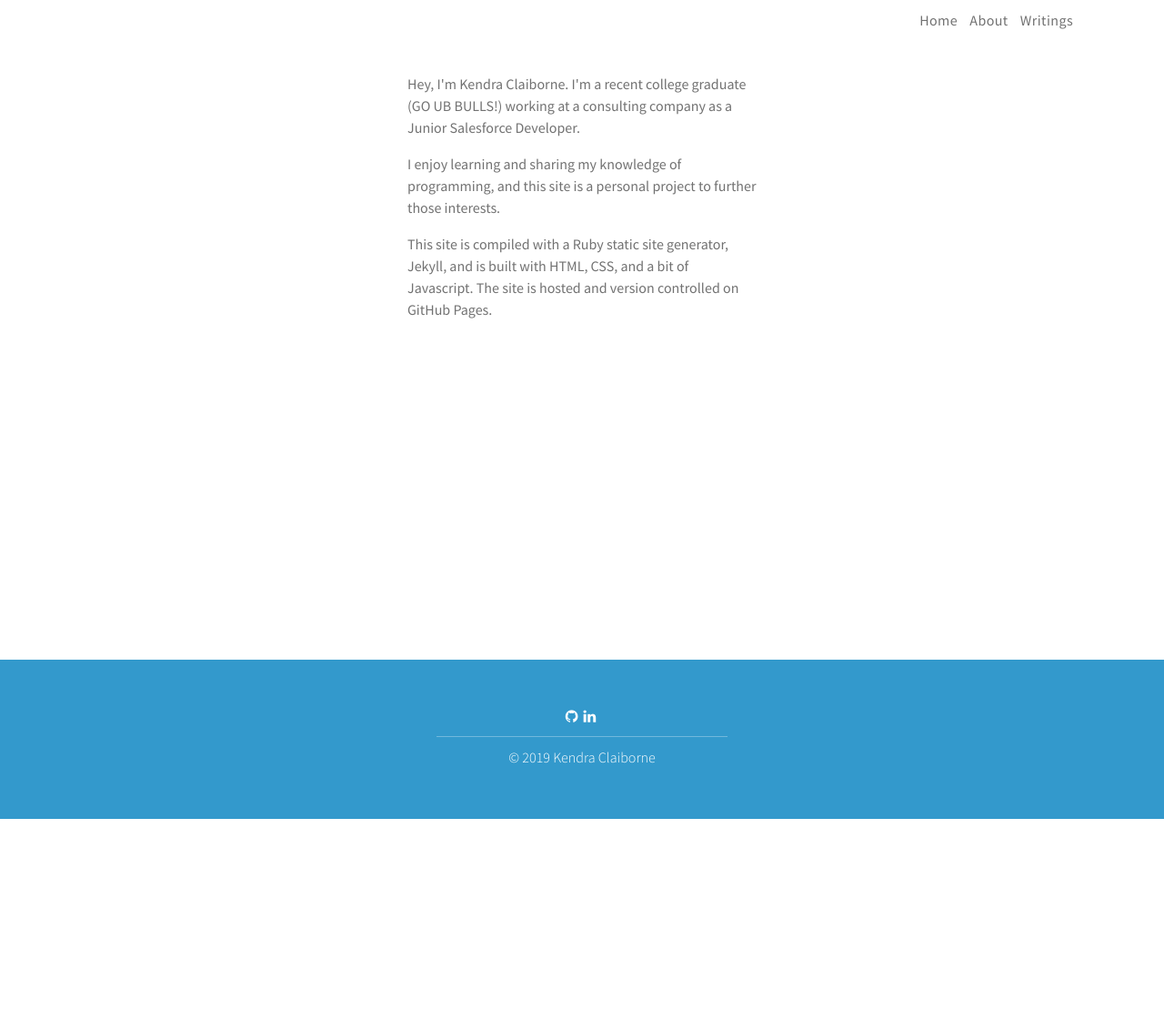
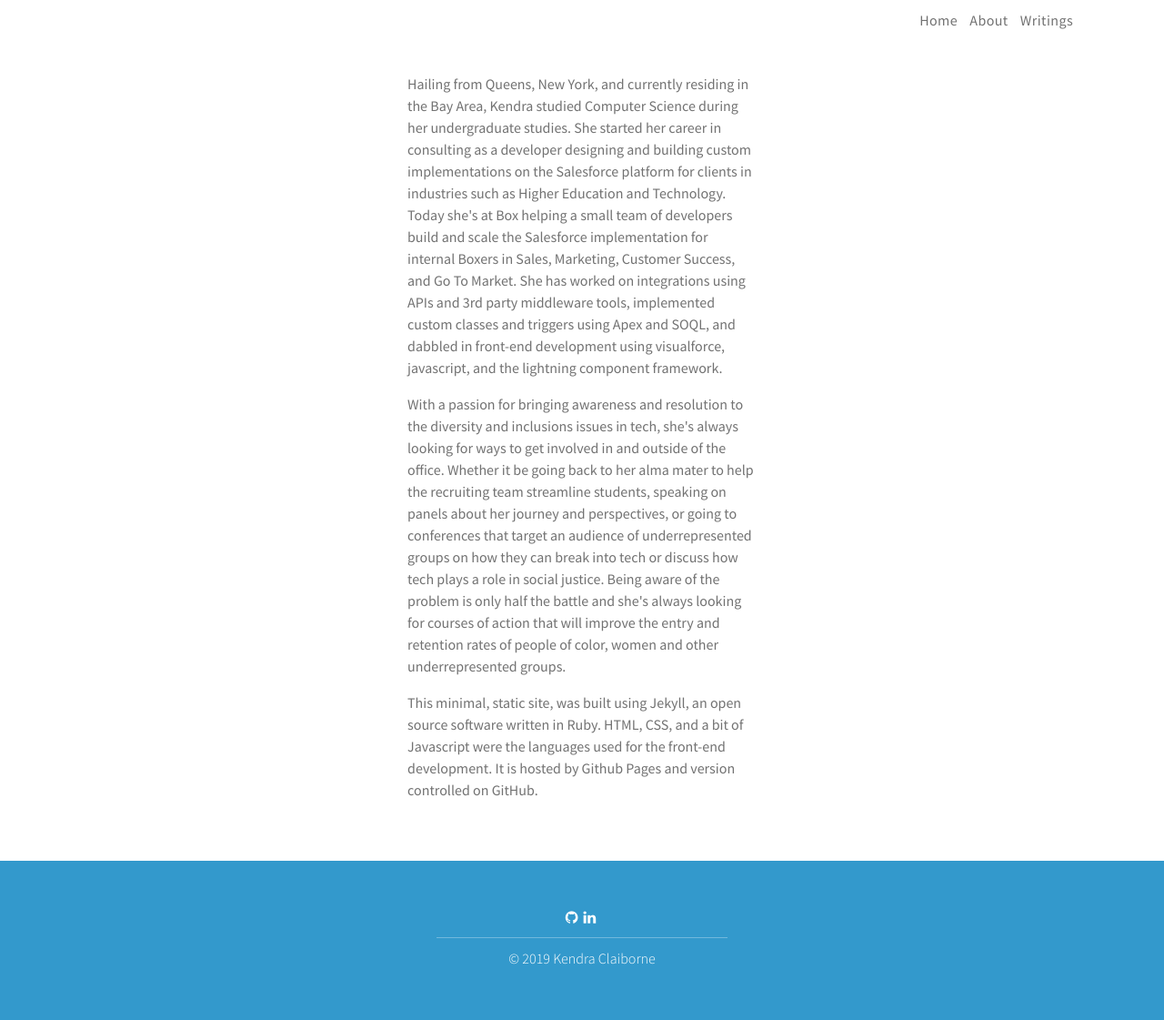
Before and after one commit to neariahm/neariahm.github.io, a Jekyll site: the page built from about.html, in a window 1280 px wide. Shown: the whole page at 91% size. Built offline with Jekyll 4.4.1, drawn with Linux system fonts in a browser that asks for light colours; nearby versions of some CDN libraries; before the commit the page ends 900 px from its top, so only the background shows below that.

Commit message:
Updated about me blurb

```diff
--- a/about.html
+++ b/about.html
@@ -3,9 +3,9 @@
 title: About
 ---
 <div>
-    <p>Hey, I'm Kendra Claiborne. I'm a recent college graduate (GO UB BULLS!) working at a consulting company as a Junior Salesforce Developer.</p>
+    <p>Hailing from Queens, New York, and currently residing in the Bay Area, Kendra studied Computer Science during her undergraduate studies. She started her career in consulting as a developer designing and building custom implementations on the Salesforce platform for clients in industries such as Higher Education and Technology. Today she's at Box helping a small team of developers build and scale the Salesforce implementation for internal Boxers in Sales, Marketing, Customer Success, and Go To Market. She has worked on integrations using APIs and 3rd party middleware tools, implemented custom classes and triggers using Apex and SOQL, and dabbled in front-end development using visualforce, javascript, and the lightning component framework.</p>
 
-    <p>I enjoy learning and sharing my knowledge of programming, and this site is a personal project to further those interests.</p>
+    <p>With a passion for bringing awareness and resolution to the diversity and inclusions issues in tech, she's always looking for ways to get involved in and outside of the office. Whether it be going back to her alma mater to help the recruiting team streamline students, speaking on panels about her journey and perspectives, or going to conferences that target an audience of underrepresented groups on how they can break into tech or discuss how tech plays a role in social justice. Being aware of the problem is only half the battle and she's always looking for courses of action that will improve the entry and retention rates of people of color, women and other underrepresented groups.</p>
 
-    <p>This site is compiled with a Ruby static site generator, Jekyll, and is built with HTML, CSS, and a bit of Javascript. The site is hosted and version controlled on GitHub Pages.</p>
+    <p>This minimal, static site, was built using Jekyll, an open source software written in Ruby. HTML, CSS, and a bit of Javascript were the languages used for the front-end development. It is hosted by Github Pages and version controlled on GitHub.</p>
 </div>
```
